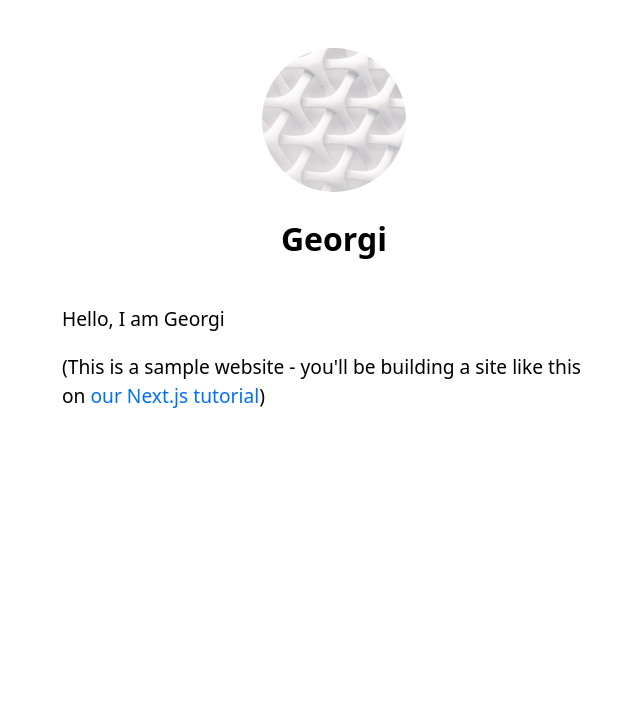
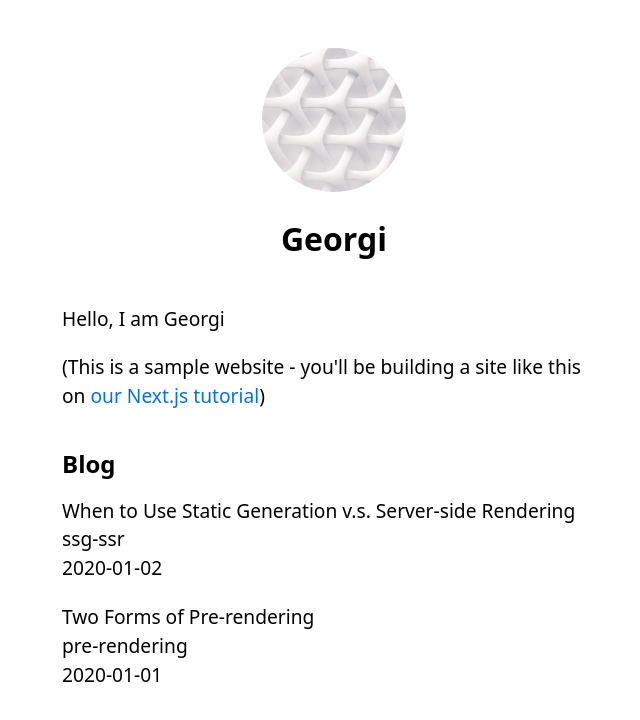
Before and after one commit to GeorgiNedyalkov/next-documentation, a Next.js app in the folder nextjs-blog/: page / in a window 1280 px wide. Shown: the top 720 px of the page, without its empty margins (306-946 px from the left). Built offline with nearby package versions, Linux system fonts and the light colour scheme.

Commit message:
Complete Pre-rendering and Data fetching secion

```diff
--- a/nextjs-blog/lib/posts.js
+++ b/nextjs-blog/lib/posts.js
@@ -6,9 +6,9 @@
 
 export function getSortedPostsData() {
   // Get file names under /posts
-  const fileNames = fs.readFileSync(postsDirectory)
+  const fileNames = fs.readdirSync(postsDirectory)
   const allPostsData = fileNames.map((fileName) => {
-    // Remove ".md" from the file name to get id
+    // Remove ".md" from file name to get id
     const id = fileName.replace(/\.md$/, "")
 
     // Read markdown file as string
@@ -24,7 +24,7 @@
       ...matterResult.data,
     }
   })
-  //  Sort Posts by data
+  // Sort posts by date
   return allPostsData.sort(({ date: a }, { date: b }) => {
     if (a < b) {
       return 1
--- a/nextjs-blog/pages/index.js
+++ b/nextjs-blog/pages/index.js
@@ -2,8 +2,19 @@
 import Link from "next/link"
 import Layout, { siteTitle } from "./components/layout"
 import utilStyles from "../styles/utils.module.css"
+import { getSortedPostsData } from "../lib/posts"
 
-export default function Home() {
+export async function getStaticProps() {
+  const allPostsData = getSortedPostsData()
+  return {
+    props: {
+      allPostsData,
+    },
+  }
+}
+
+export default function Home({ allPostsData }) {
+  console.log(allPostsData)
   return (
     <Layout home>
       <Head>
@@ -16,6 +27,21 @@
           <a href="https://nextjs.org/learn">our Next.js tutorial</a>)
         </p>
       </section>
+
+      <section className={`${utilStyles.headingMd} ${utilStyles.padding1px}`}>
+        <h2 className={utilStyles.headingLg}>Blog</h2>
+        <ul className={utilStyles.list}>
+          {allPostsData.map(({ id, date, title }) => (
+            <li className={utilStyles.listItem} key={id}>
+              {title}
+              <br />
+              {id}
+              <br />
+              {date}
+            </li>
+          ))}
+        </ul>
+      </section>
     </Layout>
   )
 }
```
